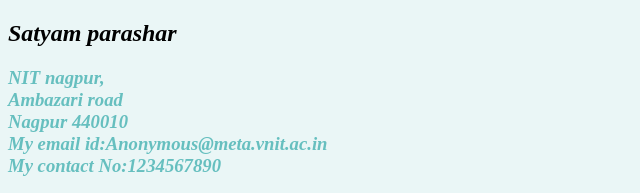
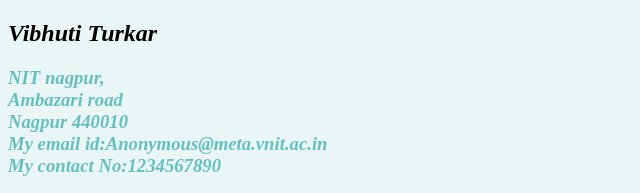
Before and after one commit to satyam287/cv, a plain HTML site: page contact.html in a window 1280 px wide. Shown: the top 193 px of the page, 0-640 px from the left. Drawn offline with Linux system fonts and the light colour scheme; files that its build step writes are made by us from their sources.

Commit message:
Update contact.html

```diff
--- a/contact.html
+++ b/contact.html
@@ -8,7 +8,7 @@
   <link rel="stylesheet" href="css/styles.css">
 </head>
 <body>
-  <h2><strong><em>Satyam parashar</em></strong></h2>
+  <h2><strong><em>Vibhuti Turkar</em></strong></h2>
   <h3><strong><em>
 NIT nagpur,
 <br>
```
